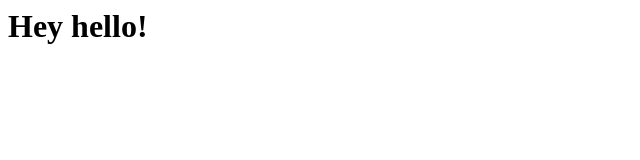
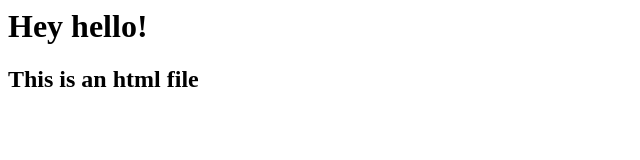
Before and after one commit to Abhigna48/LocalRepo, a plain HTML site: page index.html in a window 1280 px wide. Shown: the whole page, without its empty margins (0-640 px from the left). Drawn offline with Linux system fonts and the light colour scheme.

Commit message:
Added description

```diff
--- a/index.html
+++ b/index.html
@@ -1 +1,2 @@
 <h1>Hey hello!</h1>
+<h2>This is an html file</h2>
```
